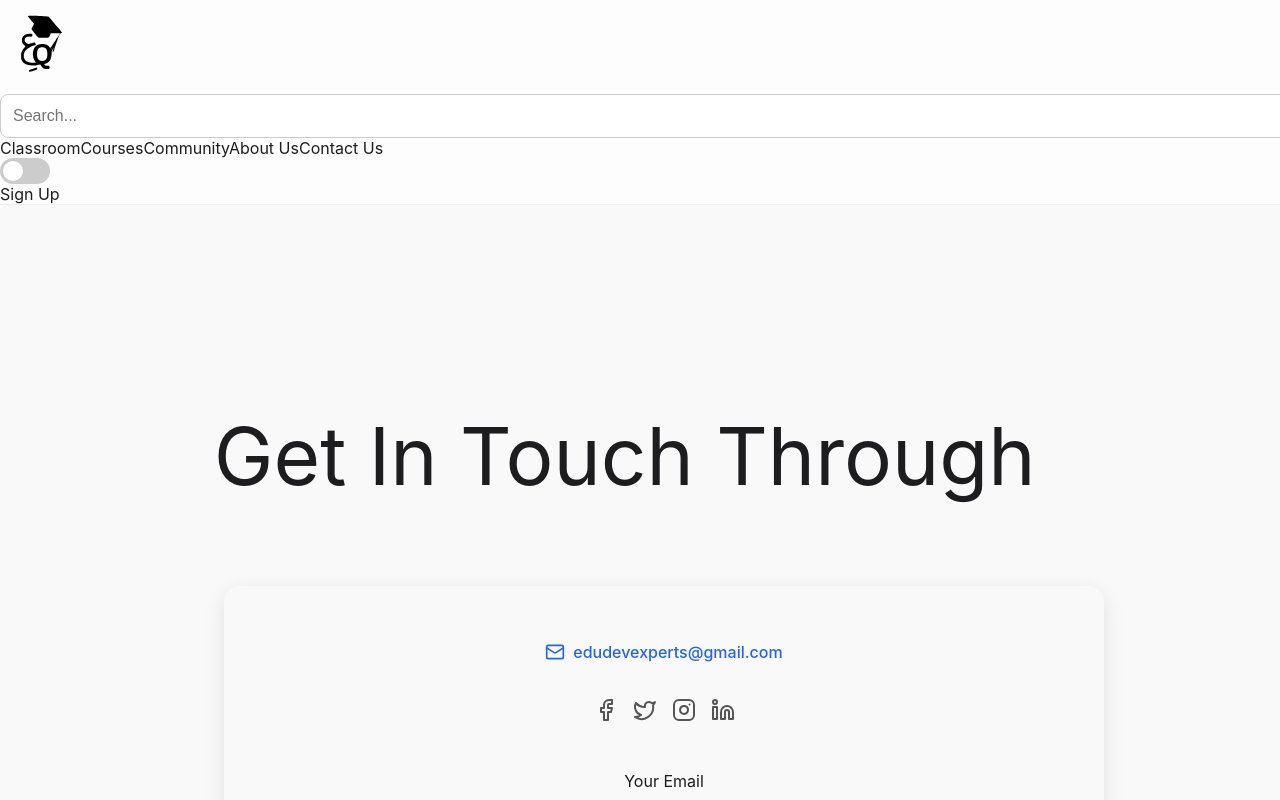
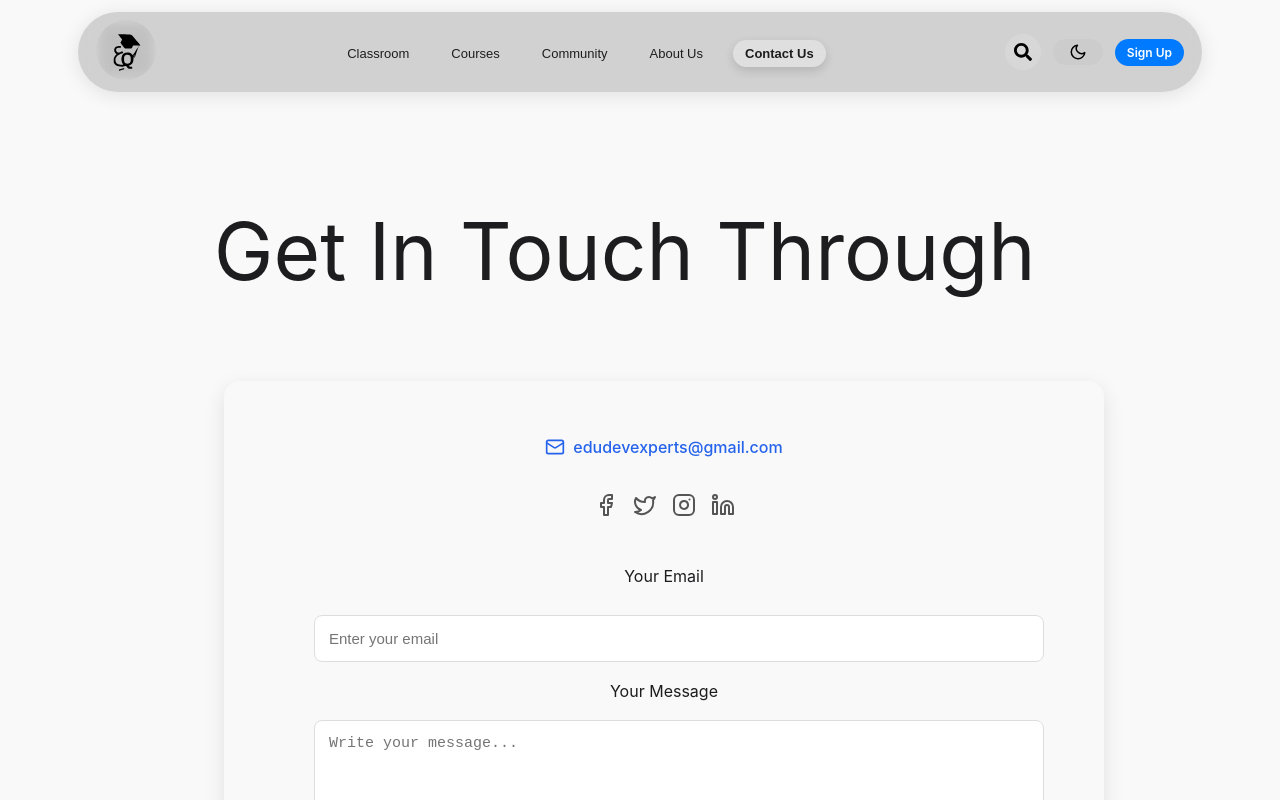
Before and after one commit to youssefkassab/Digitopia, a React (Vite) app in the folder frontend/: page /Contact in a window 1280 px wide. Built offline with nearby package versions, Linux system fonts and the light colour scheme; no server answers.

Commit message:
The New Modern Navbar

```diff
--- a/frontend/src/components/Navbar.jsx
+++ b/frontend/src/components/Navbar.jsx
@@ -1,8 +1,11 @@
 import React, { useEffect, useState } from "react";
-import { Link, useNavigate } from "react-router-dom";
+import { Link, useNavigate, useLocation } from "react-router-dom";
 import Logo from "../assets/Logos/3Q-Logo.svg";
 import DarkLogo from "../assets/Logos/Dark_3lm_Quest_Logo.png";
 import { getStoredUser, getCurrentUser, logout } from "../services/auth";
+import { FaSearch, FaUserCircle } from "react-icons/fa";
+import { FiSun, FiMoon } from "react-icons/fi";
+import { motion, AnimatePresence } from "framer-motion";
 
 const Navbar = () => {
   const [query, setQuery] = useState("");
@@ -10,14 +13,14 @@ const Navbar = () => {
   const [darkMode, setDarkMode] = useState(
     localStorage.getItem("theme") === "dark"
   );
+  const [showSearchOverlay, setShowSearchOverlay] = useState(false);
   const navigate = useNavigate();
+  const location = useLocation();
 
   useEffect(() => {
-    // Apply saved theme on mount
     document.body.classList.toggle("dark-mode", darkMode);
     localStorage.setItem("theme", darkMode ? "dark" : "light");
 
-    // Verify token with API
     const verifyUser = async () => {
       try {
         const currentUser = await getCurrentUser();
@@ -37,6 +40,7 @@ const Navbar = () => {
   const handleSearch = (e) => {
     e.preventDefault();
     console.log("Searching for:", query);
+    setShowSearchOverlay(false);
   };
 
   const handleLogout = async () => {
@@ -44,93 +48,142 @@ const Navbar = () => {
       await logout();
     } finally {
       setUser(null);
-      navigate("/"); // redirect to home
+      navigate("/");
     }
   };
 
   return (
-    <nav className="navbar">
+    <>
+      {/* Navbar */}
+      <nav className="glassy-navbar">
         {/* Logo */}
-      <Link to="/">
-        {darkMode ? (
+        <Link to="/" className="nav-logo">
           <img
-            src={DarkLogo}
-            alt="Dark Website Logo"
-            style={{ width: "80px", height: "80px" }}
+            src={darkMode ? DarkLogo : Logo}
+            alt="Website Logo"
+            className="logo-img"
           />
-        ) : (
-          <img
-            src={Logo}
-            alt="Website Logo"
-            style={{ width: "80px", height: "80px" }}
-          />
-        )}
         </Link>
 
-      {/* Search bar */}
-      <form className="nav-search" onSubmit={handleSearch}>
-        <input
-          className="search_txt_area"
-          type="text"
-          placeholder="Search..."
-          value={query}
-          onChange={(e) => setQuery(e.target.value)}
-        />
-      </form>
-
         {/* Navigation links */}
-      <div className="nav-links">
-        <Link to="/Classroom" className="nav-link">
+        <ul className="nav-bar">
+          <li>
+            <Link
+              to="/Classroom"
+              className={location.pathname === "/Classroom" ? "active" : ""}
+            >
               Classroom
             </Link>
-        <Link to="/Courses" className="nav-link">
+          </li>
+          <li>
+            <Link
+              to="/Courses"
+              className={location.pathname === "/Courses" ? "active" : ""}
+            >
               Courses
             </Link>
-        <Link to="/Community" className="nav-link">
+          </li>
+          <li>
+            <Link
+              to="/Community"
+              className={location.pathname === "/Community" ? "active" : ""}
+            >
               Community
             </Link>
-        <Link to="/About" className="nav-link">
+          </li>
+          <li>
+            <Link
+              to="/About"
+              className={location.pathname === "/About" ? "active" : ""}
+            >
               About Us
             </Link>
-        <Link to="/Contact" className="nav-link">
+          </li>
+          <li>
+            <Link
+              to="/Contact"
+              className={location.pathname === "/Contact" ? "active" : ""}
+            >
               Contact Us
             </Link>
+          </li>
+        </ul>
+
+        {/* Right-side controls */}
+        <div className="nav-actions">
+          {/* Search Button */}
+          <button
+            className="glass-btn round-btn"
+            onClick={() => setShowSearchOverlay(true)}
+          >
+            <FaSearch size={18} />
+          </button>
 
           {/* Dark mode toggle */}
           <button
-          className={`theme-toggle ${darkMode ? "active" : ""}`}
+            className={`glass-btn round-btn theme-toggle ${
+              darkMode ? "active" : ""
+            }`}
             onClick={() => setDarkMode(!darkMode)}
             aria-label="Toggle dark mode"
           >
-          <span className="toggle-circle"></span>
+            {darkMode ? <FiSun size={18} /> : <FiMoon size={18} />}
           </button>
 
           {/* Auth buttons */}
           {user ? (
-          <div style={{ display: "flex", gap: "10px", alignItems: "center" }}>
-            <span>Hi, {user.name || user.email}</span>
+            <div className="user-controls">
+              {/* User icon → Dashboard */}
               <button
-              onClick={handleLogout}
-              className="btn btn-small"
-              style={{
-                padding: "6px 12px",
-                backgroundColor: "#ff4d4f",
-                color: "#fff",
-                border: "none",
-                borderRadius: "6px",
-                cursor: "pointer",
-              }}
+                className="glass-btn round-btn"
+                onClick={() => navigate("/Dashboard")}
               >
+                <FaUserCircle size={20} />
+              </button>
+              <button onClick={handleLogout} className="glass-btn logout-btn">
                 Logout
               </button>
             </div>
           ) : (
-          <Link to="/Signup" className="nav-link">
+            <Link to="/Signup" className="signup-btn">
               Sign Up
             </Link>
           )}
         </div>
       </nav>
+
+      {/* Search Overlay */}
+      <AnimatePresence>
+        {showSearchOverlay && (
+          <motion.div
+            className="search-overlay"
+            initial={{ opacity: 0 }}
+            animate={{ opacity: 1 }}
+            exit={{ opacity: 0 }}
+          >
+            <motion.form
+              onSubmit={handleSearch}
+              initial={{ y: -50, opacity: 0 }}
+              animate={{ y: 0, opacity: 1 }}
+              exit={{ y: 50, opacity: 0 }}
+              transition={{ duration: 0.3 }}
+              className="search-form"
+            >
+              <input
+                type="text"
+                placeholder="Search..."
+                value={query}
+                onChange={(e) => setQuery(e.target.value)}
+                autoFocus
+              />
+              <button type="button" onClick={() => setShowSearchOverlay(false)}>
+                ✕
+              </button>
+            </motion.form>
+          </motion.div>
+        )}
+      </AnimatePresence>
+    </>
   );
 };
 
```
Lines whose indentation alone changed are shown as unchanged.
